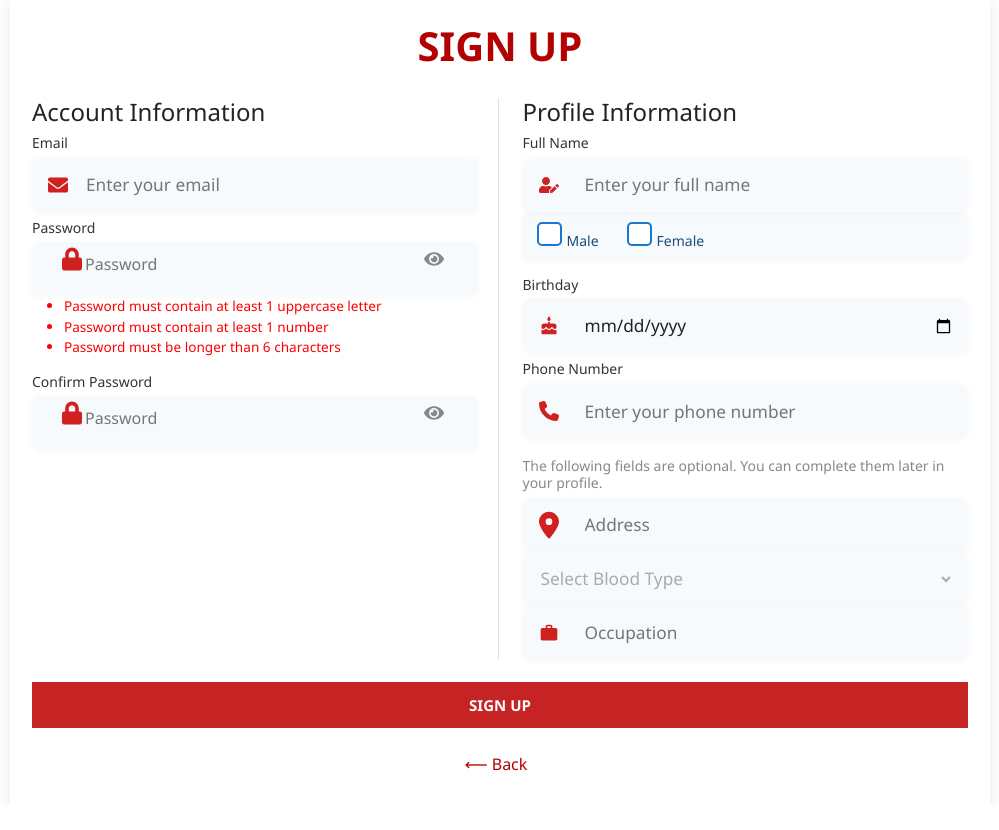
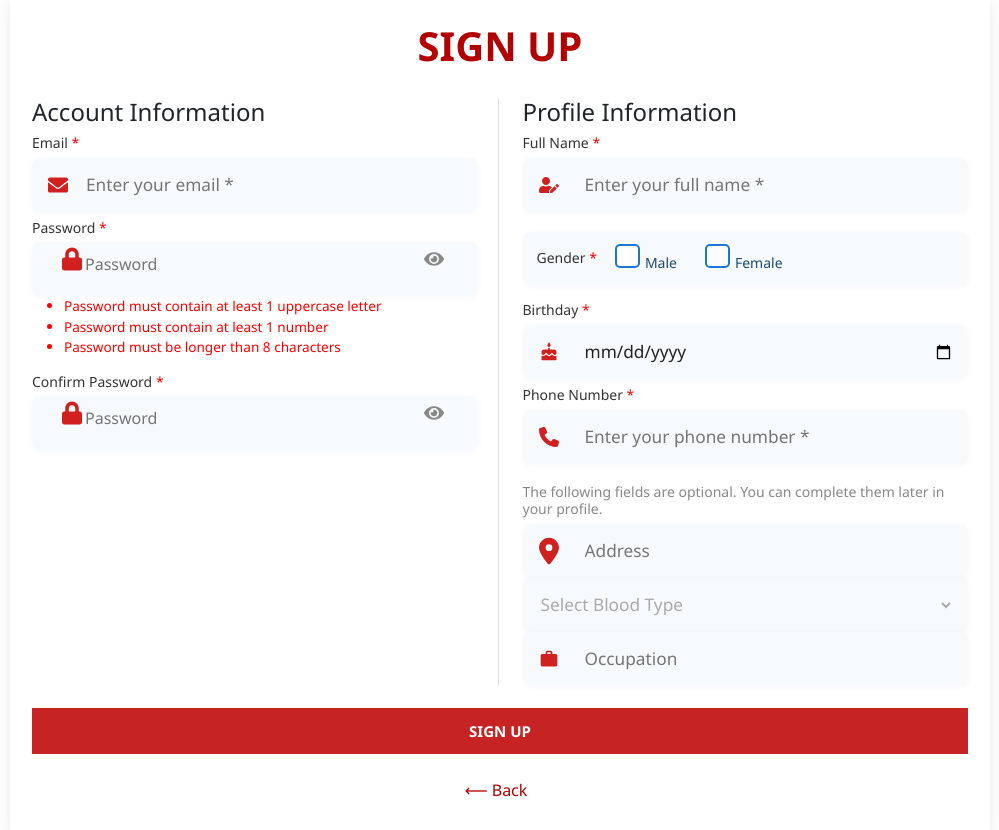
Before and after one commit to trietnpse180186/BloodDonationSS, a React (Vite) app in the folder FE/BDSS_FE-main/: page /register in a window 1280 px wide. Shown: the whole page, without its empty margins (140-1139 px from the left). Before the commit the page ends 804 px from the top, so only its background shows below. Built offline with nearby package versions, Linux system fonts and the light colour scheme.

Commit message:
Update schedule

```diff
--- a/FE/BDSS_FE-main/src/pages/Auth/Register.css
+++ b/FE/BDSS_FE-main/src/pages/Auth/Register.css
@@ -74,7 +74,7 @@ h6 {
 .field-wrapper input {
   width: 100%;
   padding-left: 42px;
-  border: 1px solid #ccc;
+  border: 1px solid #925353;
   font-size: 14px;
   outline: none;
   transition: border 0.2s;
--- a/FE/BDSS_FE-main/src/pages/Auth/Register.jsx
+++ b/FE/BDSS_FE-main/src/pages/Auth/Register.jsx
@@ -64,7 +64,7 @@ export default function Register() {
   };
 
   const isValidPassword = (password) => {
-    return /[A-Z]/.test(password) && /\d/.test(password) && password.length > 6;
+    return /[A-Z]/.test(password) && /\d/.test(password) && password.length > 8;
   };
 
   const [errors, setErrors] = useState({});
@@ -187,14 +187,16 @@ export default function Register() {
           <div className="register-account">
             <h4>Account Information</h4>
             <div className="register-email">
-              <h6>Email</h6>
+              <h6>
+                Email <span style={{ color: "red" }}>*</span>
+              </h6>
               <div className="field-wrapper">
                 <FaEnvelope className="input-icon" />
                 <input
                   style={{ marginLeft: 40 }}
                   type="email"
                   name="email"
-                  placeholder="Enter your email"
+                  placeholder="Enter your email *"
                   value={formData.email}
                   onChange={handleChange}
                 />
@@ -209,7 +211,9 @@ export default function Register() {
             </div>
 
             <div className="register-password">
-              <h6>Password</h6>
+              <h6>
+                Password <span style={{ color: "red" }}>*</span>
+              </h6>
               <div className="field-wrapper">
                 <PasswordInput
                   value={formData.password}
@@ -227,7 +231,7 @@ export default function Register() {
                 <ul>
                   <li>Password must contain at least 1 uppercase letter</li>
                   <li>Password must contain at least 1 number</li>
-                  <li>Password must be longer than 6 characters</li>
+                  <li>Password must be longer than 8 characters</li>
                 </ul>
               </div>
               {errors.password && (
@@ -239,7 +243,9 @@ export default function Register() {
               )}
             </div>
             <div className="register-confirm-password">
-              <h6>Confirm Password</h6>
+              <h6>
+                Confirm Password <span style={{ color: "red" }}>*</span>
+              </h6>
               <div className="field-wrapper">
                 <PasswordInput
                   value={formData.confirmPassword}
@@ -259,13 +265,15 @@ export default function Register() {
           <div className="register-profile">
             <h4>Profile Information</h4>
             <div className="register-full-name">
-              <h6>Full Name</h6>
+              <h6>
+                Full Name <span style={{ color: "red" }}>*</span>
+              </h6>
               <div className="field-wrapper">
                 <FaUserEdit className="input-icon" />
                 <input
                   type="text"
                   name="fullName"
-                  placeholder="Enter your full name"
+                  placeholder="Enter your full name *"
                   value={formData.fullName}
                   onChange={handleChange}
                 />
@@ -278,7 +286,10 @@ export default function Register() {
                 </div>
               )}
             </div>
-            <div className="field-wrapper-gender">
+            <div className="field-wrapper-gender" style={{ marginTop: 20 }}>
+              <h6 style={{ marginBottom: 10 }}>
+                Gender <span style={{ color: "red" }}>*</span>
+              </h6>
               <label>
                 <input
                   type="radio"
@@ -301,7 +312,9 @@ export default function Register() {
               </label>
             </div>
             <div className="register-birth">
-              <h6>Birthday</h6>
+              <h6>
+                Birthday <span style={{ color: "red" }}>*</span>
+              </h6>
               <div className="field-wrapper" id="birthday">
                 <MdCake className="input-icon" />
                 <input
@@ -320,13 +333,15 @@ export default function Register() {
               )}
             </div>
             <div className="register-phone">
-              <h6>Phone Number</h6>
+              <h6>
+                Phone Number <span style={{ color: "red" }}>*</span>
+              </h6>
               <div className="field-wrapper">
                 <FaPhone className="input-icon" />
                 <input
                   type="text"
                   name="phoneNumber"
-                  placeholder="Enter your phone number"
+                  placeholder="Enter your phone number *"
                   value={formData.phoneNumber}
                   onChange={handleChange}
                 />
--- a/FE/BDSS_FE-main/src/pages/DonationSchedule/DonationSchedule.jsx
+++ b/FE/BDSS_FE-main/src/pages/DonationSchedule/DonationSchedule.jsx
@@ -142,15 +142,8 @@ export default function DonationSchedule() {
                   </div>
                 ) : (
                   filteredSchedules.map((schedule, idx) => {
-                    const canBookBlood =
-                      userInfo &&
-                      userInfo.bloodType &&
-                      schedule.bloodNeed.some(
-                        (b) =>
-                          b.replace(/\s+/g, "").toUpperCase() ===
-                          userInfo.bloodType.replace(/\s+/g, "").toUpperCase()
-                      );
-                    const canBook = canBookBlood && eligibility === true;
+                    // Bỏ logic kiểm tra nhóm máu, chỉ kiểm tra eligibility
+                    const canBook = eligibility === true;
 
                     return (
                       <div className="schedule-container" key={idx}>
@@ -176,7 +169,6 @@ export default function DonationSchedule() {
                               <strong>Blood Need:</strong>{" "}
                               {schedule.bloodNeed.join(" - ")}
                             </li>
-
                             <li>
                               <strong>Time slots:</strong>
                               <ul style={{ margin: 0, paddingLeft: 16 }}>
@@ -212,18 +204,8 @@ export default function DonationSchedule() {
                               Book now
                             </button>
                           </div>
-                          {!canBookBlood && (
-                            <div
-                              style={{
-                                color: "red",
-                                marginTop: 8,
-                                fontWeight: 500,
-                              }}
-                            >
-                              Your blood type is not needed for this schedule.
-                            </div>
-                          )}
-                          {canBookBlood && eligibility === false && (
+                          {/* Chỉ hiển thị thông báo về eligibility, bỏ thông báo về nhóm máu */}
+                          {eligibility === false && (
                             <div
                               style={{
                                 color: "orange",
@@ -234,6 +216,17 @@ export default function DonationSchedule() {
                               You are not eligible to donate blood at this time.
                               Please wait until the required interval has
                               passed.
+                            </div>
+                          )}
+                          {eligibility === null && (
+                            <div
+                              style={{
+                                color: "#888",
+                                marginTop: 8,
+                                fontWeight: 500,
+                              }}
+                            >
+                              Checking eligibility...
                             </div>
                           )}
                         </div>
@@ -247,7 +240,6 @@ export default function DonationSchedule() {
             <div>Loading user info...</div>
           )
         ) : (
-          // Nếu không có token hoặc refreshToken
           <div className="login-prompt">
             <h4 style={{ marginBottom: 20 }}>
               Please login to view donation schedules!
```
